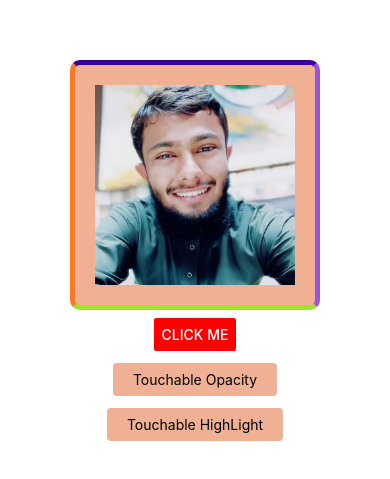
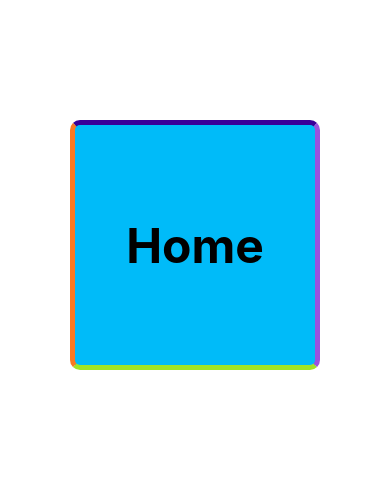
Before and after one commit to awais882s/MySecondApp, a React Native app: screen / in a window 390 px wide. Shown: the part 177-656 px from the top of the page. Built offline with nearby package versions, Linux system fonts and the light colour scheme.

Commit message:
Update index.js

```diff
--- a/src/screens/Frontend/index.js
+++ b/src/screens/Frontend/index.js
@@ -1,11 +1,11 @@
 import { View, Text } from 'react-native'
 import React from 'react'
-import Gallery from './Gallery'
+import Home from './Home'
 
 export default function Frontend() {
     return (
         <>
-            <Gallery />
+            <Home />
         </>
     )
 }
```
